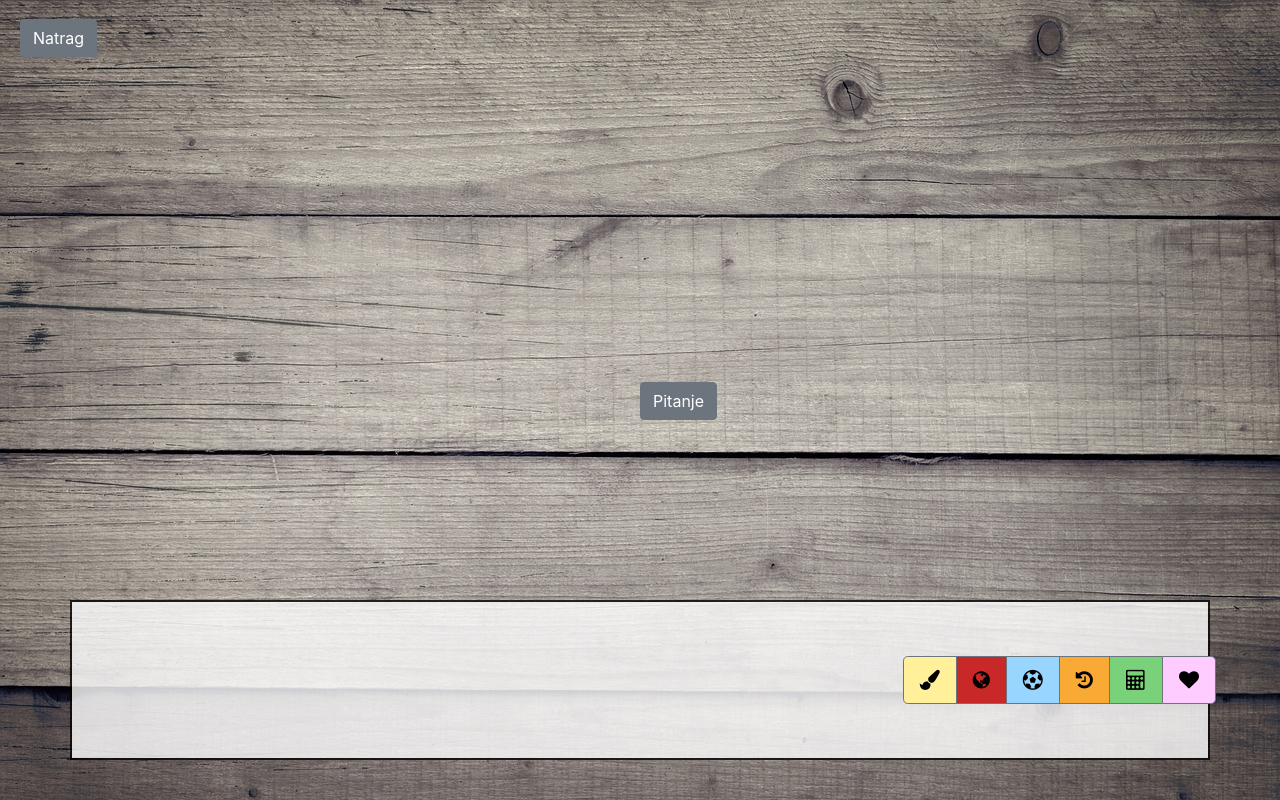
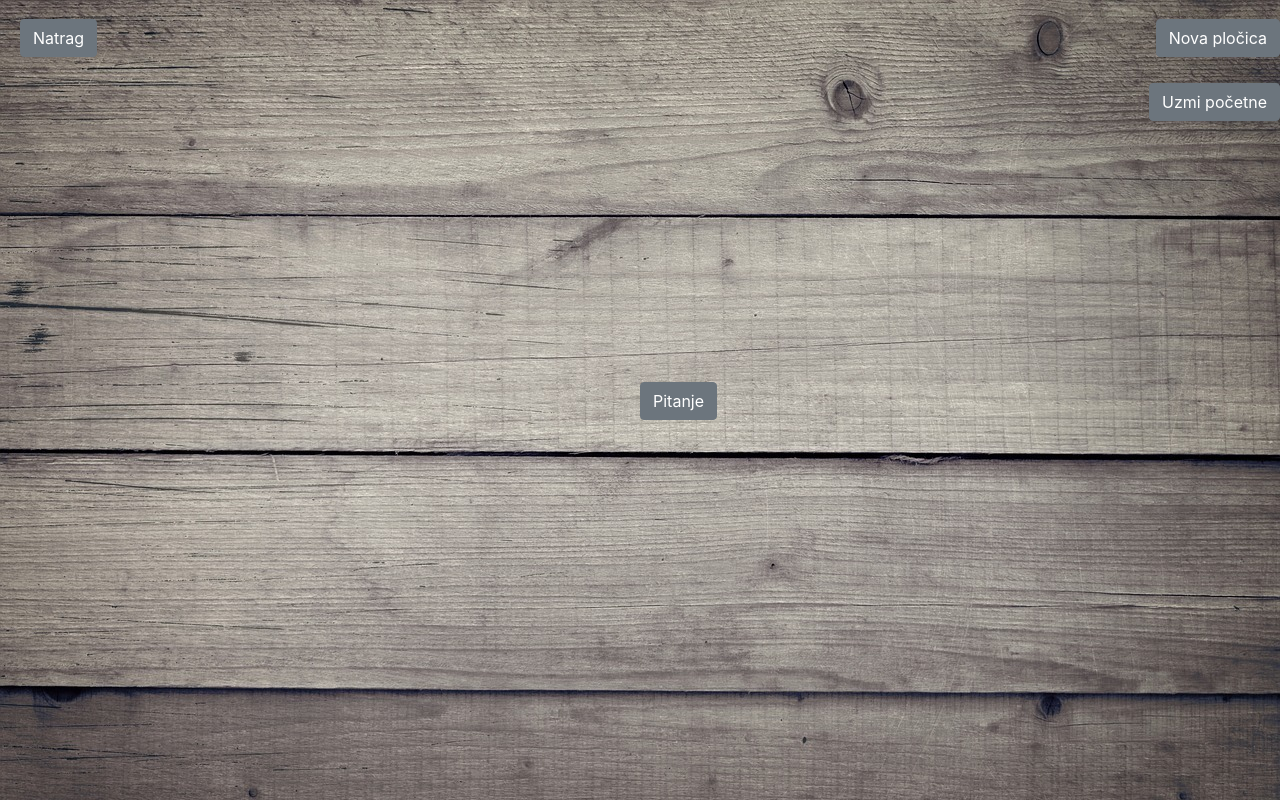
Before and after one commit to BigGuido55/Dominiraj, a React (Create React App) app in the folder frontend/izdominiraj/: page /start in a window 1280 px wide. Built offline with nearby package versions, Linux system fonts and the light colour scheme.

Commit message:
prikaz domina funkcionira

```diff
--- a/frontend/izdominiraj/src/App.css
+++ b/frontend/izdominiraj/src/App.css
@@ -58,31 +58,37 @@
 }
 
 .btn-art{
+  margin-left: '10px';
   background-color: #fff099 !important;
   color: #000000 !important;
 }
 
 .btn-geo{
+  margin-left: '10px';
   background-color: #c92828 !important;
   color: #000000 !important;
 }
 
 .btn-sport{
+  margin-left: '10px';
   background-color: #99d6ff !important;
   color: #000000 !important;
 }
 
 .btn-his{
+  margin-left: '10px';
   background-color: #f8aa35 !important;
   color: #000000 !important;
 }
 
 .btn-sci{
+  margin-left: '10px';
   background-color: #79d279 !important;
   color: #000000 !important;
 }
 
 .btn-cro{
+  margin-left: '10px';
   background-color: #ffccff !important;
   color: #000000 !important;
 }
--- /dev/null
+++ b/frontend/izdominiraj/src/screens/domina.js
@@ -0,0 +1,63 @@
+import React, { Component } from "react";
+import "../App.css";
+import {
+    ButtonGroup,
+  Container,
+
+  Button
+} from "reactstrap";
+
+class Domina extends Component {
+
+
+    render() {
+        return(
+            <Container >
+                <ButtonGroup  >
+                {this.props.prva === 1 ? <Button size="lg" className="btn-art" >
+                        <i class="fa fa-paint-brush"></i>
+                    </Button> : null}
+                {this.props.prva === 2 ? <Button size="lg" className="btn-geo lg">
+                        <i class="fa fa-globe"> </i>
+                    </Button> : null}
+                {this.props.prva === 3 ? <Button size="lg" className="btn-sport lg">
+                        <i class="fa fa-soccer-ball-o"></i>
+                    </Button> : null}
+                {this.props.prva === 4 ? <Button size="lg" className="btn-his lg">
+                        <i class="fa fa-history"></i>
+                    </Button> : null}
+                {this.props.prva === 5 ? <Button size="lg" className="btn-sci lg">
+                        <i class="fa fa-calculator"></i>
+                    </Button> : null}
+                {this.props.prva === 6 ? <Button size="lg" className="btn-cro lg">
+                        <i class="fa fa-heart"></i>
+                    </Button> : null}
+
+
+
+                {this.props.druga === 1 ? <Button size="lg" className="btn-art" >
+                        <i class="fa fa-paint-brush"></i>
+                    </Button> : null}
+                {this.props.druga === 2 ? <Button size="lg" className="btn-geo lg">
+                        <i class="fa fa-globe"></i>
+                    </Button> : null}
+                {this.props.druga === 3 ? <Button size="lg" className="btn-sport lg">
+                        <i class="fa fa-soccer-ball-o"></i>
+                    </Button> : null}
+                {this.props.druga === 4 ? <Button size="lg" className="btn-his lg">
+                        <i class="fa fa-history"></i>
+                    </Button> : null}
+                {this.props.druga === 5 ? <Button size="lg" className="btn-sci lg">
+                        <i class="fa fa-calculator"></i>
+                    </Button> : null}
+                {this.props.druga === 6 ? <Button size="lg" className="btn-cro lg">
+                        <i class="fa fa-heart"></i>
+                    </Button> : null}
+                </ButtonGroup>
+            </Container>
+
+        );
+    };
+};
+
+export default Domina;
--- a/frontend/izdominiraj/src/screens/newGame.js
+++ b/frontend/izdominiraj/src/screens/newGame.js
@@ -3,6 +3,7 @@ import '../App.css';
 import { Button, Container, ButtonGroup } from "reactstrap";
 import "bootstrap/dist/css/bootstrap.min.css";
 import QuestionModal from "./questionModal";
+import Domina from "./domina";
 const background = require('../igra.jpg');
 const divStyle = {
 
@@ -16,20 +17,54 @@ class homepage extends Component {
     constructor(props) {
         super(props);
         this.state = {
-          modal: false
+          modal: false,
+          domina: false,
+          kat1: 0,
+          kat2: 0,
+          niz: [],
+          sve:[]
         };
+        var i, j;
+        var domine = [];
+        for (i = 1; i < 7; i++) {
+            for (j = 1; j < 7; j++){
+                domine[(i-1)*6 + j-1] = i * 10 + j;
+            }
+        }
+        this.state.niz = domine;
+        //this.giveRandom();
+        //this.giveRandom();
+        //this.giveRandom();
       }
 
-    handleInstructions = () => {
-        this.props.history.push('/instructions');
+    giveStarters = () => {
+        this.giveRandom();
+        this.giveRandom();
+        this.giveRandom();
+        document.getElementById("poc").disabled=true;
     }
 
-    handleHighscores = () => {
-        this.props.history.push('/highscores');
-    }
 
-    handleStart = () => {
-        this.props.history.push('/start');
+    giveRandom = () => {
+        var r = Math.floor(Math.random() * this.state.niz.length);
+        var prva = this.state.niz[r] % 10;
+        var druga = (this.state.niz[r]-prva) / 10;
+        this.state.niz.splice(r, 1)
+        console.log(prva, druga);
+        console.log(this.state.niz);
+
+        var s = this.state.sve;
+        s.push([prva, druga]);
+        console.log(s);
+
+        this.setState({
+            domina: true,
+            kat1: prva,
+            kat2: druga,
+
+            sve: s
+        });
+
     }
 
     toggle = () => {
@@ -53,42 +88,33 @@ class homepage extends Component {
                     <div style={{"position": "absolute", "left": "0",  "margin-left": "20px", "top":"2%"}}>
                         <Button onClick={this.handleBack} >Natrag</Button>
                     </div>
+                    <div style={{"position": "absolute", "right": "0",  "margin-left": "20px", "top":"2%"}}>
+                        <Button onClick={this.giveRandom} >Nova pločica</Button>
+                    </div>
+                    <div style={{"position": "absolute", "right": "0",  "margin-left": "20px", "top":"10%"}}>
+                        <Button id = "poc" onClick={this.giveStarters} >Uzmi početne</Button>
+                    </div>
                     <Button style={{"position":"relative", "top":"50%", "left":"50%"}} onClick={this.toggle}>
                         Pitanje
                     </Button>
+
+                    <Container style={{"position":"absolute", "bottom":"10%", "left":"10%"}}>
+                    <ButtonGroup>
+                    {this.state.sve.map(jedan => (
+                               this.state.domina ? <Domina prva={jedan[0]} druga={jedan[1]}/> : null
+                    ))}
+                    </ButtonGroup>
+                    </Container>
                     </div>
 
                 <QuestionModal
                     modal={this.state.modal}
                     toggle={this.toggle} />
 
-                <Container style={{"position":"absolute", "bottom":"5%"}} className="App-tekst">
-                    <br/>
-                    <br/>
-                    <br/>
-                    <br/>
-                </Container>
-                <ButtonGroup style={{"position":"absolute", "right":"5%", "bottom":"12%" }}>
-                <Button size="lg" className="btn-art" >
-                    <i class="fa fa-paint-brush"></i>
-                </Button>
-                <Button size="lg" className="btn-geo lg">
-                    <i class="fa fa-globe"></i>
-                </Button>
-                <Button size="lg" className="btn-sport lg">
-                    <i class="fa fa-soccer-ball-o"></i>
-                </Button>
-                <Button size="lg" className="btn-his lg">
-                    <i class="fa fa-history"></i>
-                </Button>
-                <Button size="lg" className="btn-sci lg">
-                    <i class="fa fa-calculator"></i>
-                </Button>
-                <Button size="lg" className="btn-cro lg">
-                    <i class="fa fa-heart"></i>
-                </Button>
 
-                </ButtonGroup>
+
+
+
             </div>
 
 
```
